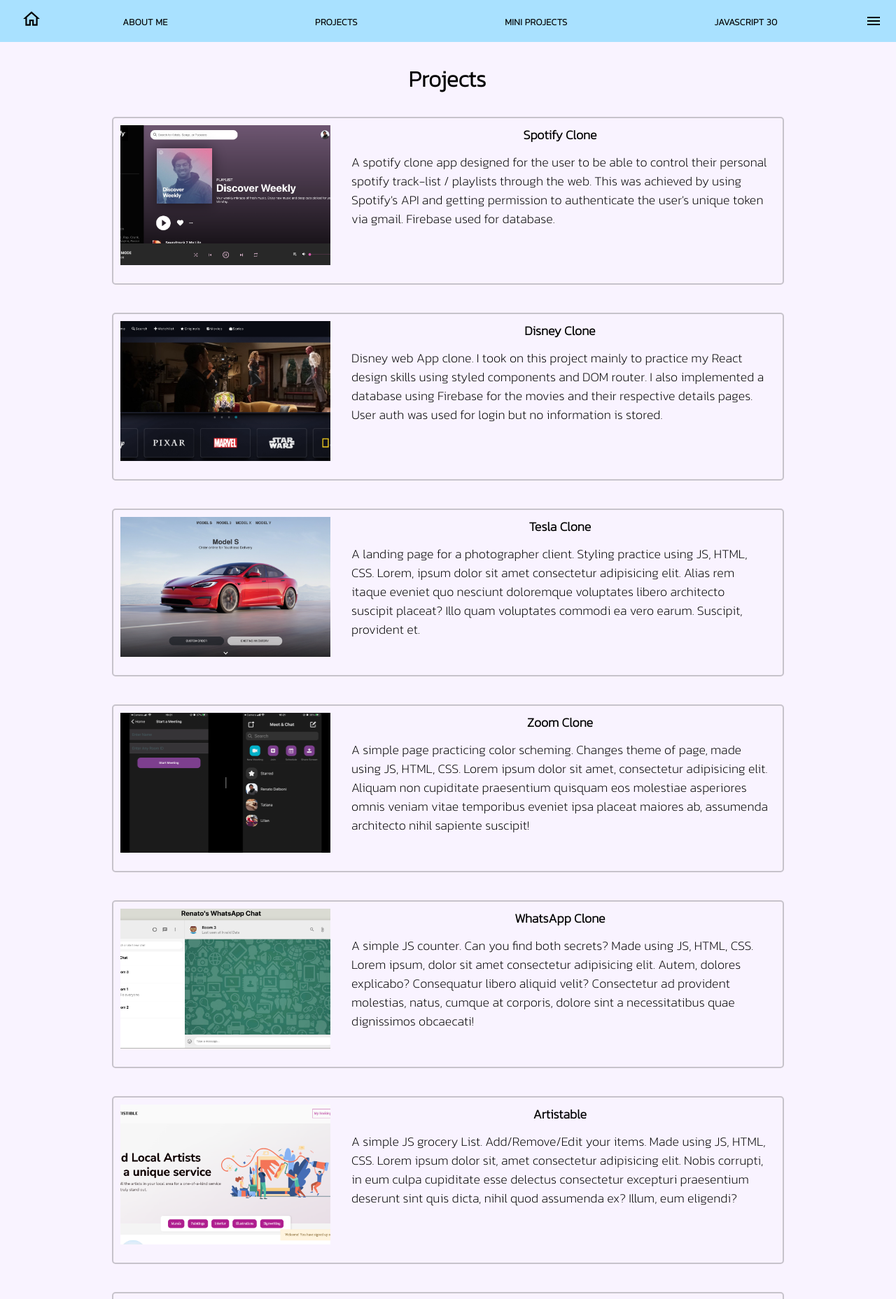
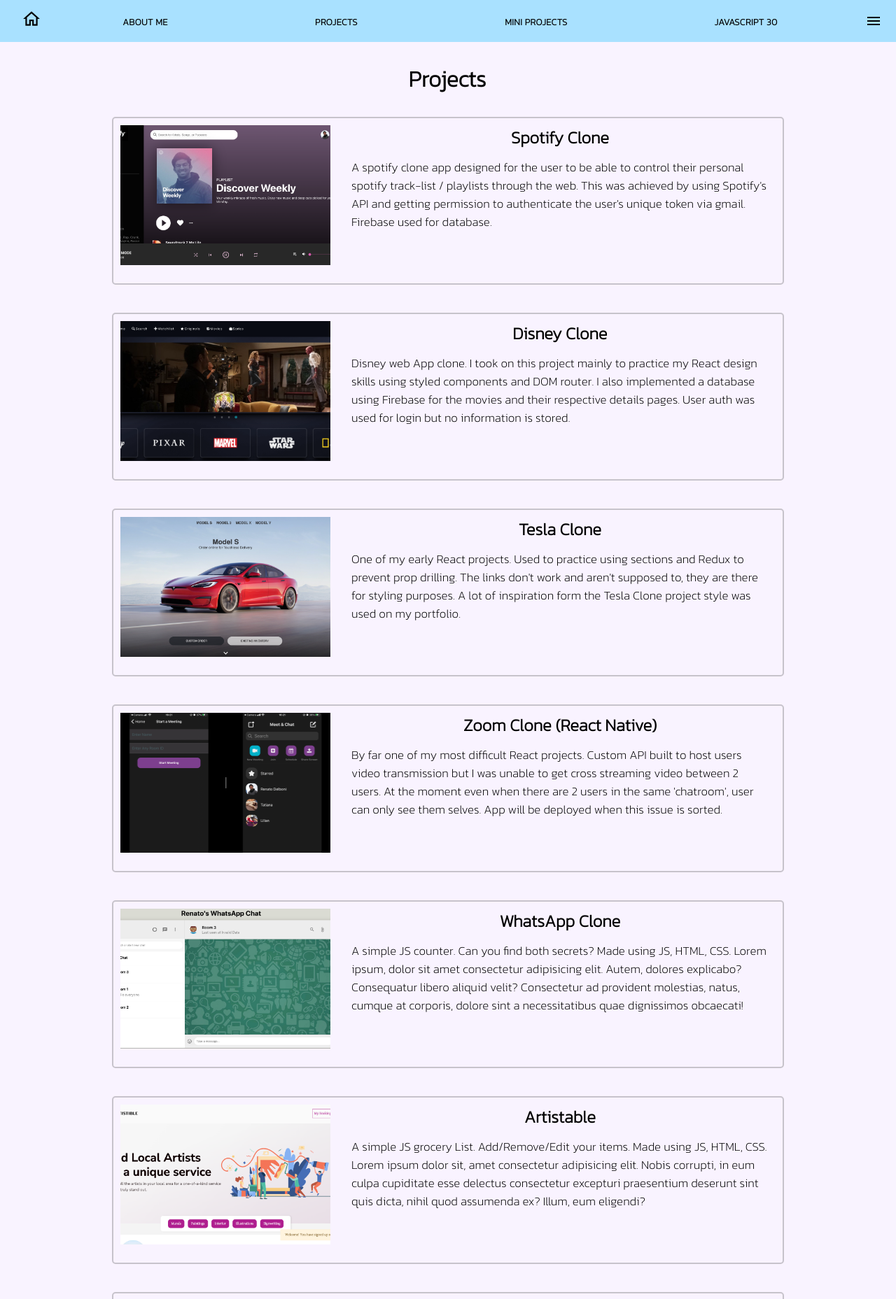
Before and after one commit to Netsujr/renato-react-portfolio, a React (Create React App) app: page /projects in a window 1280 px wide. Shown: the top 1857 px of the page at 70% size. Built offline with nearby package versions, Linux system fonts and the light colour scheme.

Commit message:
style updated and desc added

```diff
--- a/src/components/Projects.js
+++ b/src/components/Projects.js
@@ -26,7 +26,7 @@
           <a href="https://github.com/Netsujr/spotify-clone" target="_blank" rel="noreferrer"><img id='icon' src={GithubIcon} alt="Github" /></a>
           <CardInfoContainer>
             <CardTitle>
-              <h4>Spotify Clone</h4>
+              <h2>Spotify Clone</h2>
             </CardTitle>
             <CardDesc>
               <p>
@@ -46,7 +46,7 @@
           <a href="https://github.com/Netsujr/disney-clone" target="_blank" rel="noreferrer"><img id="icon" src={GithubIcon} alt="Github" /></a>
           <CardInfoContainer>
             <CardTitle>
-              <h4>Disney Clone</h4>
+              <h2>Disney Clone</h2>
             </CardTitle>
             <CardDesc>
               <p>
@@ -66,11 +66,13 @@
           <a href="https://github.com/Netsujr/tesla_clone_using_react" target="_blank" rel="noreferrer"><img id="icon" src={GithubIcon} alt="Github" /></a>
           <CardInfoContainer>
             <CardTitle>
-              <h4>Tesla Clone</h4>
+              <h2>Tesla Clone</h2>
             </CardTitle>
             <CardDesc>
-              <p>A landing page for a photographer client. Styling practice using JS, HTML, CSS. Lorem, ipsum dolor sit amet consectetur adipisicing elit. Alias rem itaque eveniet quo nesciunt doloremque voluptates libero architecto suscipit placeat? Illo quam voluptates commodi ea vero earum. Suscipit, provident et.</p>
-              <a href="http://localhost:3000/projects/tinyme" id="link">Learn More</a>
+              <p>One of my early React projects. Used to practice using sections and Redux to prevent prop drilling. The links don't work and aren't supposed to, they are there for styling purposes.
+                A lot of inspiration form the Tesla Clone project style was used on my portfolio.
+              </p>
+              <a href="http://localhost:3000/projects/tesla" id="link">Learn More</a>
             </CardDesc>
           </CardInfoContainer>
         </CardBody>
@@ -81,10 +83,14 @@
           <a href="https://github.com/Netsujr/zoom-clone" target="_blank" rel="noreferrer"><img id="icon" src={GithubIcon} alt="Github" /></a>
           <CardInfoContainer>
             <CardTitle>
-              <h4>Zoom Clone</h4>
+              <h2>Zoom Clone (React Native)</h2>
             </CardTitle>
             <CardDesc>
-              <p>A simple page practicing color scheming. Changes theme of page, made using JS, HTML, CSS. Lorem ipsum dolor sit amet, consectetur adipisicing elit. Aliquam non cupiditate praesentium quisquam eos molestiae asperiores omnis veniam vitae temporibus eveniet ipsa placeat maiores ab, assumenda architecto nihil sapiente suscipit!</p>
+              <p>
+                By far one of my most difficult React projects. Custom API built to host users
+                video transmission but I was unable to get cross streaming video between 2 users.
+                At the moment even when there are 2 users in the same 'chatroom', user can only see them selves. App will be deployed when this issue is sorted.
+              </p>
               <a href="http://localhost:3000/projects/zoom" id="link">Learn More</a>
             </CardDesc>
           </CardInfoContainer>
@@ -96,7 +102,7 @@
           <a href="https://github.com/Netsujr/whatsapp-clone" target="_blank" rel="noreferrer"><img id="icon" src={GithubIcon} alt="Github" /></a>
           <CardInfoContainer>
             <CardTitle>
-              <h4>WhatsApp Clone</h4>
+              <h2>WhatsApp Clone</h2>
             </CardTitle>
             <CardDesc>
               <p>A simple JS counter. Can you find both secrets? Made using JS, HTML, CSS. Lorem ipsum, dolor sit amet consectetur adipisicing elit. Autem, dolores explicabo? Consequatur libero aliquid velit? Consectetur ad provident molestias, natus, cumque at corporis, dolore sint a necessitatibus quae dignissimos obcaecati!</p>
@@ -111,7 +117,7 @@
           <a href="https://github.com/Netsujr/artistible" target="_blank" rel="noreferrer"><img id="icon" src={GithubIcon} alt="Github" /></a>
           <CardInfoContainer>
             <CardTitle>
-              <h4>Artistable</h4>
+              <h2>Artistable</h2>
             </CardTitle>
             <CardDesc>
               <p>A simple JS grocery List. Add/Remove/Edit your items. Made using JS, HTML, CSS. Lorem ipsum dolor sit, amet consectetur adipisicing elit. Nobis corrupti, in eum culpa cupiditate esse delectus consectetur excepturi praesentium deserunt sint quis dicta, nihil quod assumenda ex? Illum, eum eligendi?</p>
@@ -126,7 +132,7 @@
           <a href="https://github.com/Netsujr/rails-watch-list" target="_blank" rel="noreferrer"><img id="icon" src={GithubIcon} alt="Github" /></a>
           <CardInfoContainer>
             <CardTitle>
-              <h4>Movie List</h4>
+              <h2>Movie List</h2>
             </CardTitle>
             <CardDesc>
               <p>A simple JS grocery List. Add/Remove/Edit your items. Made using JS, HTML, CSS. Lorem ipsum dolor sit, amet consectetur adipisicing elit. Nobis corrupti, in eum culpa cupiditate esse delectus consectetur excepturi praesentium deserunt sint quis dicta, nihil quod assumenda ex? Illum, eum eligendi?</p>
@@ -140,7 +146,7 @@
 
           <CardInfoContainer>
             <CardTitle>
-              <h4>My Webstore</h4>
+              <h2>My Webstore</h2>
             </CardTitle>
             <CardDesc>
               <p>A westore using a variety of tool. workshop ran by Ben W. Lorem ipsum dolor sit amet consectetur adipisicing elit. Tempora, harum nemo corrupti qui eveniet numquam odit. Beatae doloremque dolor dolorem dolorum iste non labore eligendi veniam quod. Recusandae, quod maiores!</p>
@@ -271,7 +277,7 @@
   p {
     text-align: start;
     padding: 0px 10px;
-    font-size: 18px !important;
+    font-size: 17px !important;
     margin-top: 10px;
   }
 
```
